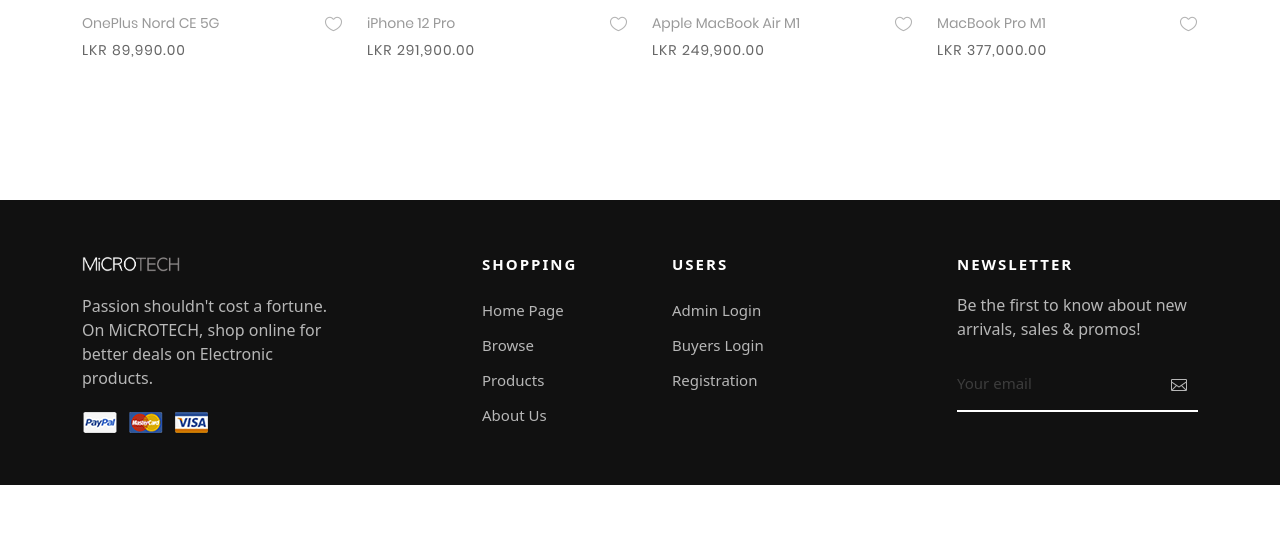
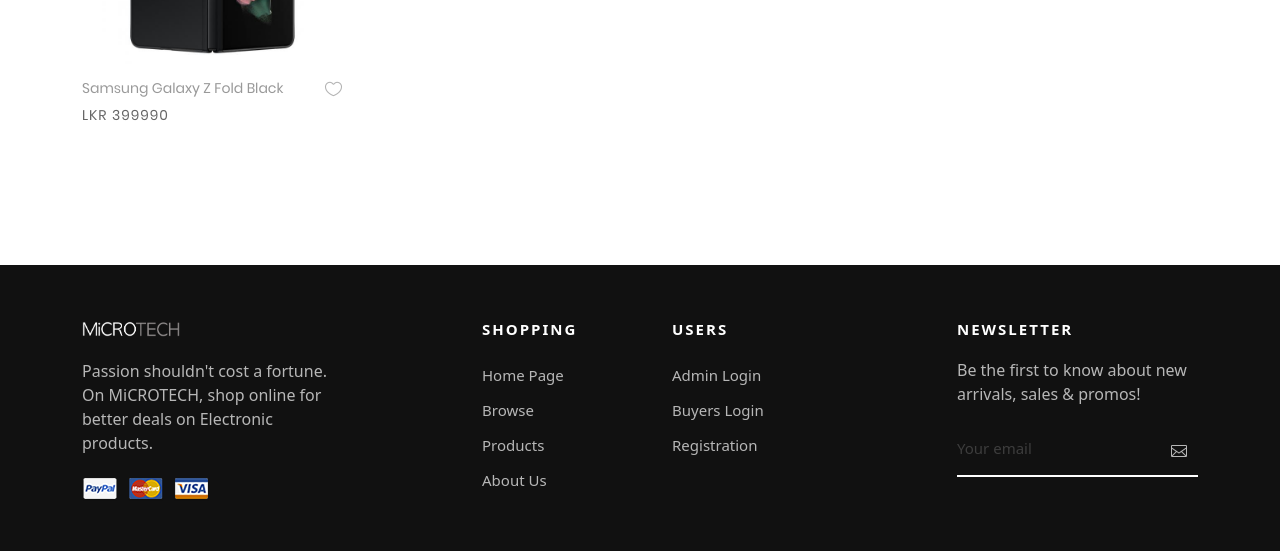
Before and after one commit to HasiniSama/microtech-website, a PHP site: page /microtech-website/product_page.php?item=1 in a window 1280 px wide. Shown: the part 1528-2079 px from the top of the page. Before the commit the page ends 2013 px from the top, so only its background shows below. Run offline with PHP 8.4, Linux system fonts and the light colour scheme; a user stored in the database is signed in; data comes from the database, SQL or seed files in the repository; data that the repository does not hold is empty; some libraries are stand-ins or nearby versions; some web fonts are replaced.

Commit message:
Added product page backend part

```diff
--- a/product_page.php
+++ b/product_page.php
@@ -1,10 +1,38 @@
+<?php
+include "db_conn.php";
+
+//get session variables
+session_start();
+$email = $_SESSION['email'];
+session_write_close();
+
+//get product id using incoming url
+$productId = $_GET['item'];
+
+//get that product details from database
+$sqlQuery = "SELECT * FROM items WHERE item_id = ".$productId;
+$result = $conn->query($sqlQuery);
+$product = $result->fetch_array();
+
+//get same category products for related products section
+$sqlQuery2 = "SELECT * FROM items WHERE category = '".$product['category']."' AND item_id != ".$productId;
+$result2 = $conn->query($sqlQuery2);
+
+if(isset($_REQUEST['submit'])){
+    $qty = $_REQUEST['num-product'];
+    $sqlQuery3 = "INSERT INTO cart values ('".$email."','".$productId."','".$qty."')";
+    $result3 = $conn->query($sqlQuery3);
+}
+
+?>
+
 <!DOCTYPE html>
 <html lang="en">
 <head>
     <meta charset="UTF-8">
     <meta http-equiv="X-UA-Compatible" content="IE=edge">
     <meta name="viewport" content="width=device-width, initial-scale=1.0">
-    <title>Product Page</title>
+    <title><?php echo $product['item_name'] ?></title>
     <link rel="stylesheet" type="text/css" href="css/style.css">
     <link rel="stylesheet" type="text/css" href="css/utility.css">
 	<link rel="stylesheet" type="text/css" href="css/product.css">
@@ -41,69 +69,56 @@
         <div class="container single-product">
             <div class="row">
                 <div class="col-md-6 col-lg-7 product-image">
-					<img src="images/products/13.0.webp" id = "ProductImg" alt="PRODUCT-IMG">
+                    <img src="<?php echo $product['img_name1'] ?>" id = "ProductImg" alt="PRODUCT-IMG">
                     <div class="small-img-row">
                         <div class="small-img-col">
-							<img src="images/products/13.0.webp" alt="PRODUCT-IMG" class = "small-img">
+                            <img src="<?php echo $product['img_name1'] ?>" alt="PRODUCT-IMG" class = "small-img">
                         </div>
                         <div class="small-img-col">
-							<img src="images/products/13.1.webp" alt="PRODUCT-IMG" class = "small-img">
+                            <img src="<?php echo $product['img_name2'] ?>" alt="PRODUCT-IMG" class = "small-img">
                         </div>
                         <div class="small-img-col">
-							<img src="images/products/13.2.jpeg" alt="PRODUCT-IMG" class = "small-img">
+                            <img src="<?php echo $product['img_name3'] ?>" alt="PRODUCT-IMG" class = "small-img">
                         </div>
                         <div class="small-img-col">
-							<img src="images/products/13.3.webp" alt="PRODUCT-IMG" class = "small-img">
+                            <img src="<?php echo $product['img_name4'] ?>" alt="PRODUCT-IMG" class = "small-img">
                         </div>
                     </div>
                 </div>
                 <div class="col-md-6 col-lg-5 p-b-30">
                     <div class="product-section">
                         <h4 class="js-name-detail">
-							Samsung Galaxy Note20 5G
+                            <?php echo $product['item_name'] ?>
                         </h4>
                         <span>
-							LKR. 174,990/-
+							LKR <?php echo $product['item_price'] ?>/-
 						</span>
                         <p>
-								It's anything but your average smartphone.
-								Introducing the Powerphone that forever changes how you work and play.
+                            <?php echo $product['long_description'] ?>
                         </p>
 
                         <div class="product-details">
-							<div class="product-options">
-								<div class="product-color-header respon6">
-									Color
-								</div>
-								<div class="product-color-options">
-									<div class="color-options">
-										<select class="form-select" id = form-color aria-label=".form-select-sm example">
-											<option selected>Choose an option</option>
-											<option value="1">Black</option>
-											<option value="2">Grey</option>
-											<option value="3">White</option>
-										</select>
-									</div>
-								</div>
-							</div>
+
 
                             <div class="product-options">
                                 <div class="product-amount">
+                                    <form id="form" name="form" method="post" action="<?php $_SERVER['PHP_SELF'];?>">
                                         <div class="amount-counter">
                                             <div class="btn-num-product-down">
                                                 <i class="fs-16 zmdi zmdi-minus"></i>
                                             </div>
 
-										<input class="num-product" type="number" name="num-product" value="1">
+                                            <input class="num-product" type="number" name="num-product" id="num-product" value="1">
 
                                             <div class="btn-num-product-up">
                                                 <i class="fs-16 zmdi zmdi-plus"></i>
                                             </div>
                                         </div>
 
-									<button class="btn-add-cart js-addcart-detail">
+                                        <button class="btn-add-cart js-addcart-detail" name="submit" id="submit">
                                             Add to cart
                                         </button>
+                                    </form>
                                 </div>
                             </div>
                         </div>
@@ -264,12 +249,17 @@
                 </h3>
             </div>
             <div class="row isotope-grid">
+
+                <!-- Products -->
+                <?php $count = 1;
+                while($row = $result2->fetch_array()){
+                    if($count <=4 ){
+                        ?>
                         <div class="col-sm-6 col-md-4 col-lg-3 p-b-35 isotope-item">
-					<!-- Block -->
                             <div class="block2">
                                 <div class="block2-pic hov-img1">
-							<img src="images/products/4.jpg" alt="IMG-PRODUCT">
-							<a href="#" class="block2-btn flex-c-m stext-103 cl2 size-102 bg0 bor2 hov-btn1 p-lr-15 trans-04">
+                                    <img src="<?php echo $row['img_name1'] ?>" alt="IMG-PRODUCT">
+                                    <a href="product_page.php?item=<?php echo $row['item_id'] ?>" class="block2-btn flex-c-m stext-103 cl2 size-102 bg0 bor2 hov-btn1 p-lr-15 trans-04">
                                         View
                                     </a>
                                 </div>
@@ -277,11 +267,11 @@
                                 <div class="block2-txt flex-w flex-t p-t-14">
                                     <div class="block2-txt-child1 flex-col-l ">
                                         <a href="view.php" class="stext-104 cl4 hov-cl1 trans-04 p-b-6">
-									OnePlus Nord CE 5G
+                                            <?php echo $row['item_name'] ?>
                                         </a>
 
                                         <span class="stext-105 cl3">
-									LKR 89,990.00
+                                        LKR <?php echo $row['item_price'] ?>
                                     </span>
                                     </div>
 
@@ -294,102 +284,15 @@
                                 </div>
                             </div>
                         </div>
-
-				<div class="col-sm-6 col-md-4 col-lg-3 p-b-35 isotope-item">
-					<!-- Block -->
-					<div class="block2">
-						<div class="block2-pic hov-img1">
-							<img src="images/products/1.jpg" alt="IMG-PRODUCT">
-							<a href="#" class="block2-btn flex-c-m stext-103 cl2 size-102 bg0 bor2 hov-btn1 p-lr-15 trans-04">
-								View
-							</a>
-						</div>
-
-						<div class="block2-txt flex-w flex-t p-t-14">
-							<div class="block2-txt-child1 flex-col-l ">
-								<a href="view.php" class="stext-104 cl4 hov-cl1 trans-04 p-b-6">
-									iPhone 12 Pro
-								</a>
-
-								<span class="stext-105 cl3">
-									LKR 291,900.00
-								</span>
-							</div>
-
-							<div class="block2-txt-child2 flex-r p-t-3">
-								<a href="#" class="btn-addwish-b2 dis-block pos-relative">
-									<img class="icon-heart1 dis-block trans-04" src="images/icons/icon-heart-01.png" alt="ICON">
-									<img class="icon-heart2 dis-block trans-04 ab-t-l" src="images/icons/icon-heart-02.png" alt="ICON">
-								</a>
-							</div>
-						</div>
-					</div>
-				</div>
-
-				<div class="col-sm-6 col-md-4 col-lg-3 p-b-35 isotope-item">
-					<!-- Block -->
-					<div class="block2">
-						<div class="block2-pic hov-img1">
-							<img src="images/products/10.jpeg" alt="IMG-PRODUCT">
-							<a href="#" class="block2-btn flex-c-m stext-103 cl2 size-102 bg0 bor2 hov-btn1 p-lr-15 trans-04">
-								View
-							</a>
-						</div>
-
-						<div class="block2-txt flex-w flex-t p-t-14">
-							<div class="block2-txt-child1 flex-col-l ">
-								<a href="view.php" class="stext-104 cl4 hov-cl1 trans-04 p-b-6">
-									Apple MacBook Air M1
-								</a>
-
-								<span class="stext-105 cl3">
-									LKR 249,900.00
-								</span>
-							</div>
-
-							<div class="block2-txt-child2 flex-r p-t-3">
-								<a href="#" class="btn-addwish-b2 dis-block pos-relative">
-									<img class="icon-heart1 dis-block trans-04" src="images/icons/icon-heart-01.png" alt="ICON">
-									<img class="icon-heart2 dis-block trans-04 ab-t-l" src="images/icons/icon-heart-02.png" alt="ICON">
-								</a>
-							</div>
-						</div>
-					</div>
-				</div>
-
-				<div class="col-sm-6 col-md-4 col-lg-3 p-b-35 isotope-item">
-					<!-- Block -->
-					<div class="block2">
-						<div class="block2-pic hov-img1">
-							<img src="images/products/11.jpg" alt="IMG-PRODUCT">
-							<a href="#" class="block2-btn flex-c-m stext-103 cl2 size-102 bg0 bor2 hov-btn1 p-lr-15 trans-04">
-								View
-							</a>
-						</div>
-
-						<div class="block2-txt flex-w flex-t p-t-14">
-							<div class="block2-txt-child1 flex-col-l ">
-								<a href="view.php" class="stext-104 cl4 hov-cl1 trans-04 p-b-6">
-									MacBook Pro M1
-								</a>
-
-								<span class="stext-105 cl3">
-									LKR 377,000.00
-								</span>
-							</div>
-
-							<div class="block2-txt-child2 flex-r p-t-3">
-								<a href="#" class="btn-addwish-b2 dis-block pos-relative">
-									<img class="icon-heart1 dis-block trans-04" src="images/icons/icon-heart-01.png" alt="ICON">
-									<img class="icon-heart2 dis-block trans-04 ab-t-l" src="images/icons/icon-heart-02.png" alt="ICON">
-								</a>
-							</div>
-						</div>
-					</div>
-				</div>
+                        <?php
+                        $count++;
+                    }
+                } ?>
             </div>
         </div>
     </section>
+
+
     <!-- Footer Section -->
 	<?php include 'include/footer.php'; ?>
 
```
Also changed, not shown: other parts of product_page.php (+4 -34 lines). Lines whose indentation alone changed are shown as unchanged.
